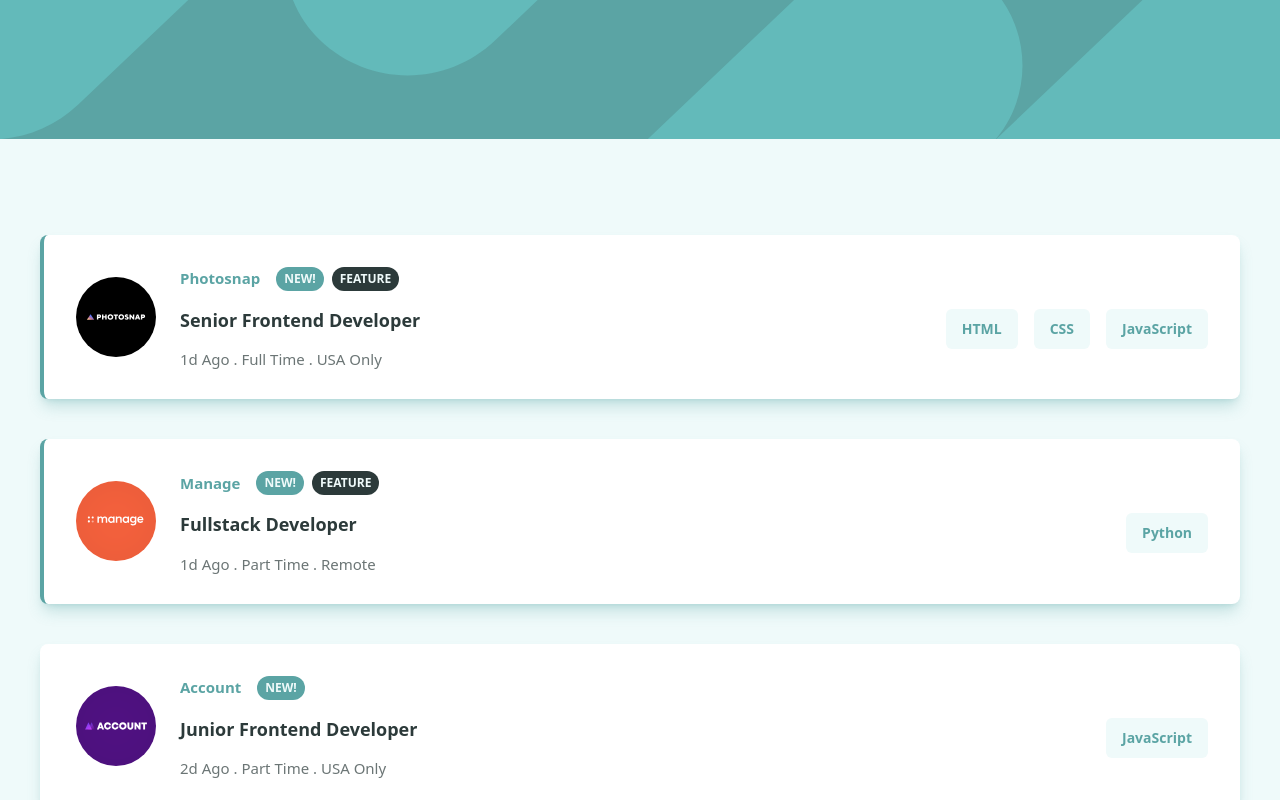
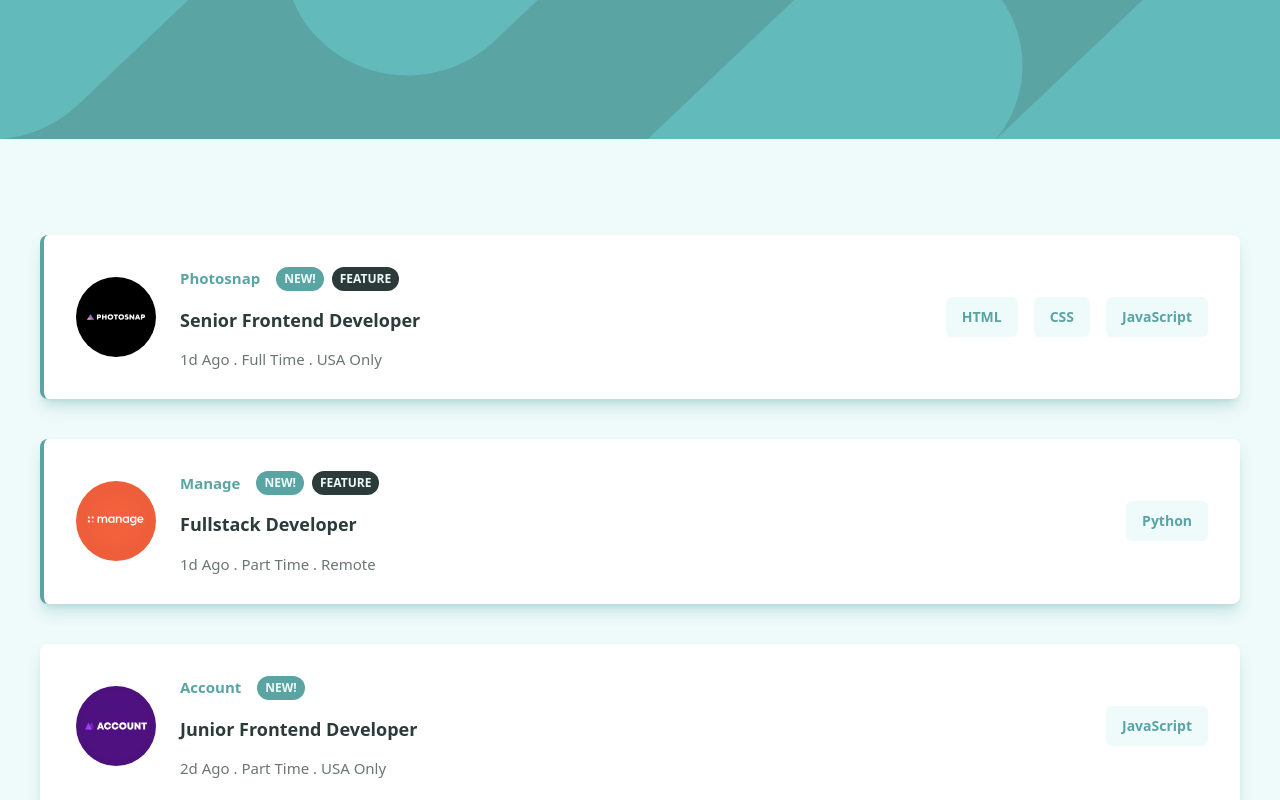
Before and after one commit to hernandez-dev/react-jobs-listing, a React (Vite) app: page / in a window 1280 px wide. Shown: the top 800 px of the page. Built offline with nearby package versions, Linux system fonts and the light colour scheme.

Commit message:
Components - JobPost - removing top margin to job languages

```diff
--- a/src/components/JobPost.jsx
+++ b/src/components/JobPost.jsx
@@ -69,7 +69,7 @@ return(
           {job.postedAt} . {job.contract} . {job.location}
         </p>
       </div>
-      <div className="pt-5 mt-6 border-t border-very-dark-grayish-cyan/30 lg:pt-0 lg:border-none">
+      <div className="pt-5 mt-6 border-t border-very-dark-grayish-cyan/30 lg:pt-0 lg:border-none lg:mt-0">
         {job.languages.map(language => (
           <button
             key={language}
```
